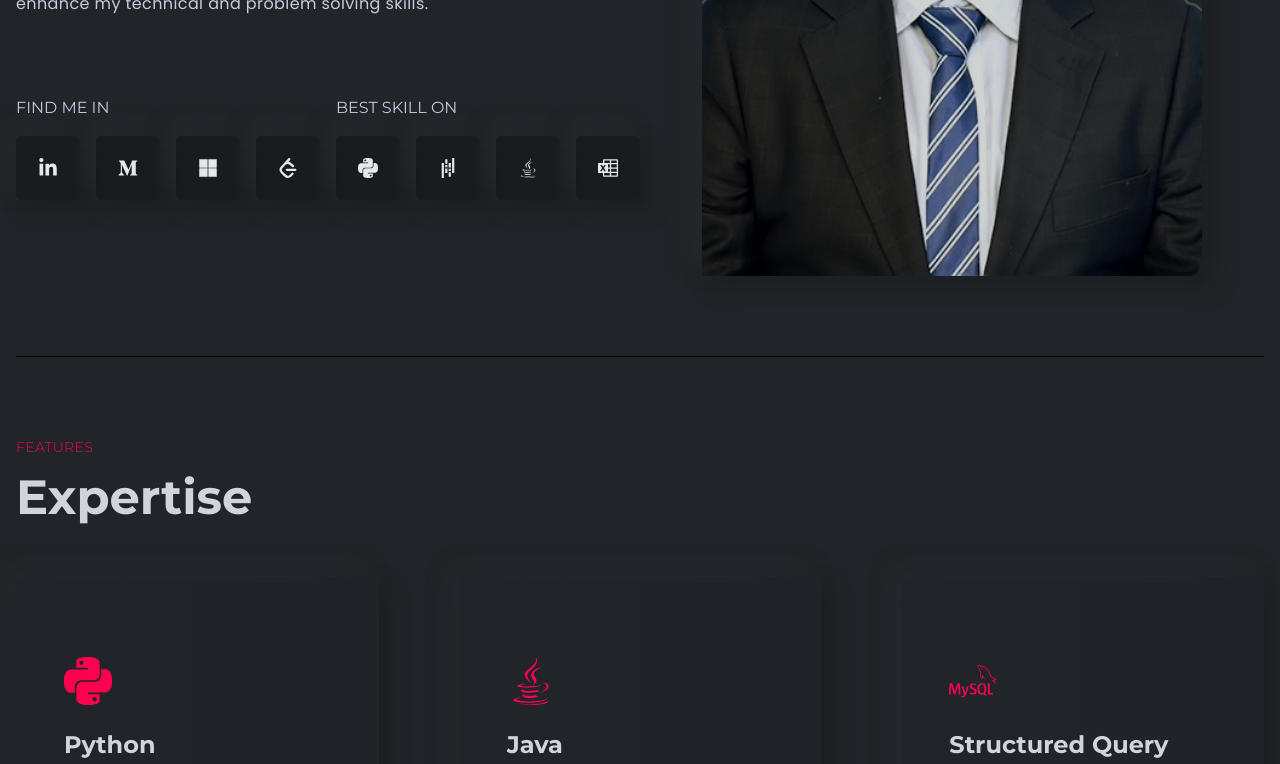
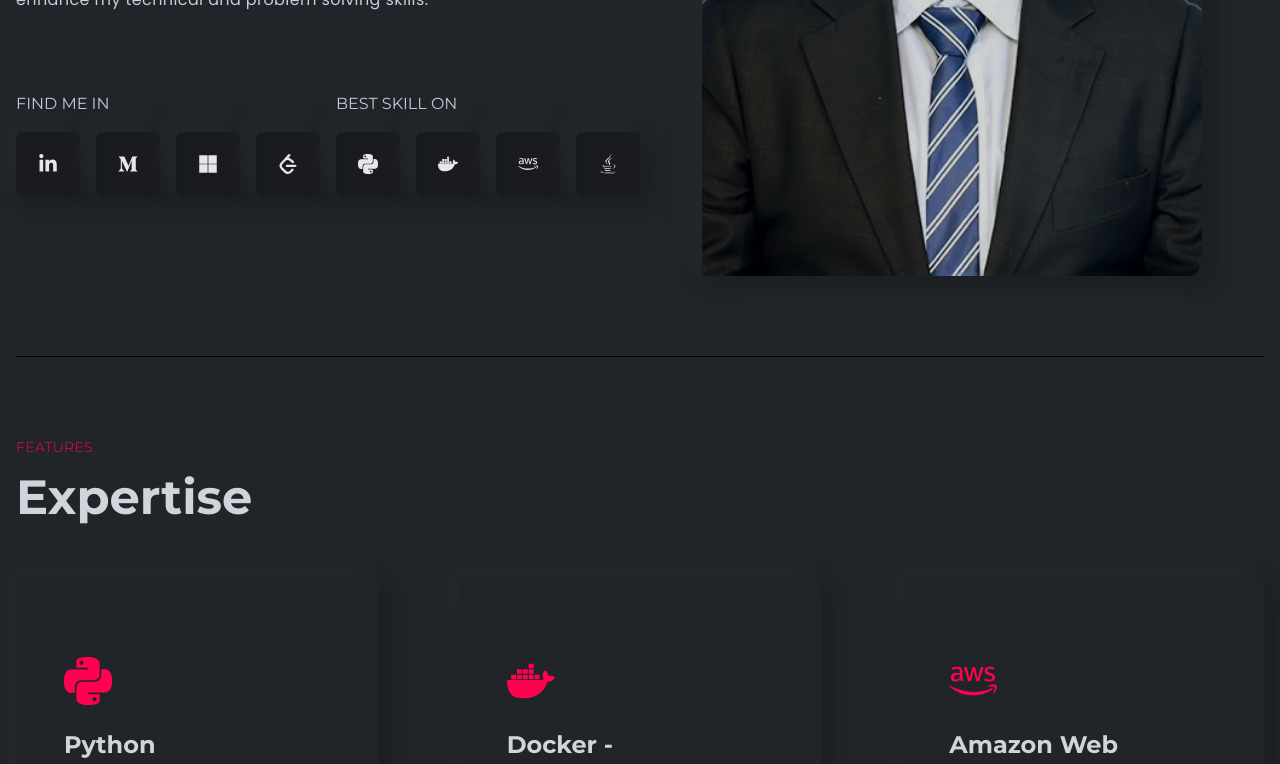
Before and after one commit to TanushMM/tanushmm.github.io, a React (Create React App) app: page / in a window 1280 px wide. Shown: the part 540-1304 px from the top of the page. Built offline with nearby package versions, Linux system fonts and the light colour scheme.

Commit message:
Modified LeftBanner, Features, Achievement, Resume, Skills

```diff
--- a/src/components/banner/LeftBanner.js
+++ b/src/components/banner/LeftBanner.js
@@ -1,11 +1,11 @@
 import React from 'react'
 import { useTypewriter, Cursor } from "react-simple-typewriter";
 import { FaLinkedinIn, FaMicrosoft, FaMediumM } from "react-icons/fa";
-import { SiJava, SiPandas, SiPython, SiMicrosoftexcel, SiLeetcode} from "react-icons/si";
+import { SiJava, SiPython, SiLeetcode, SiDocker, SiAmazonaws } from "react-icons/si";
 
 const LeftBanner = () => {
   const [text] = useTypewriter({
-      words: ["Data Science Enthusiast.", "Finance and Stock Market Enthusiast."],
+    words: ["Data Science Enthusiast.", "Cloud and MLOps Enthusiast.", "Finance and Stock Market Enthusiast."],
     loop: true,
     typeSpeed: 20,
     deleteSpeed: 10,
@@ -14,7 +14,7 @@ const LeftBanner = () => {
   return (
     <div className="w-full lgl:w-1/2 flex flex-col gap-20">
       <div className="flex flex-col gap-5">
-        <h4 className=" text-lg font-normal">WELCOME TO MY WORLD</h4>
+        {/* <h4 className=" text-lg font-normal">WELCOME TO MY WORLD</h4> */}
         <h1 className="text-6xl font-bold text-white">
           Hi, I'm <span className="text-designColor capitalize">Tanush Modem Mahesh</span>
         </h1>
@@ -65,13 +65,13 @@ const LeftBanner = () => {
               <a href="https://www.python.org/" target="_blank"><SiPython /></a>
             </span>
             <span className="bannerIcon">
-              <a href="https://pypi.org/project/pandas/" target="_blank"><SiPandas /></a>
+              <a href="https://www.docker.com/" target="_blank"><SiDocker /></a>
+            </span>
+            <span className="bannerIcon">
+              <a href="https://aws.amazon.com/" target="_blank"><SiAmazonaws /></a>
             </span>
             <span className="bannerIcon">
               <a href="https://en.wikipedia.org/wiki/Java_(programming_language)" target="_blank"><SiJava /></a>
-            </span>
-            <span className="bannerIcon">
-              <a href="https://en.wikipedia.org/wiki/Microsoft_Excel" target="_blank"><SiMicrosoftexcel /></a>
             </span>
           </div>
         </div>
--- a/src/components/features/Features.js
+++ b/src/components/features/Features.js
@@ -1,5 +1,5 @@
 import React from 'react'
-import { SiVisualstudiocode, SiGithub, SiLeetcode, SiMysql, SiJava, SiPython } from "react-icons/si";
+import { SiVisualstudiocode, SiGithub, SiLeetcode, SiMysql, SiJava, SiPython, SiAmazonaws, SiDocker } from "react-icons/si";
 import Title from '../layouts/Title';
 import Card from './Card';
 
@@ -13,9 +13,23 @@ const Features = () => {
       <div className="grid grid-cols-1 md:grid-cols-2 xl:grid-cols-3 gap-6 xl:gap-20">
         <Card
           title="Python"
-          des=" Skilled in utilizing Python libraries (NumPy, Pandas, etc.)
+          des="Skilled in utilizing Python libraries (NumPy, Pandas, etc.)
           for data analysis, manipulation, and machine learning model development."
           icon={<SiPython />}
+        />
+        <Card
+          title="Docker - Containerization"
+          des="Proficient in using Docker for containerizing
+          applications, streamlining development workflows, and enhancing deployment consistency."
+          icon={<SiDocker />}
+        />
+        <Card
+          title="Amazon Web Services [S3, EC2, Elastic Beanstalk, ECR, ECS, CodePipelines]"
+          des="Skilled in leveraging AWS services for scalable cloud solutions.
+          Experienced with S3 for object storage, EC2 for compute resources,
+          Elastic Beanstalk for application deployment, ECR for container registry management,
+          ECS for container orchestration, and CodePipeline for continuous integration and delivery."
+          icon={<SiAmazonaws />}
         />
         <Card
           title="Java"
--- a/src/components/resume/Achievement.js
+++ b/src/components/resume/Achievement.js
@@ -54,7 +54,7 @@ const Achievement = () => {
           <ResumeCard
             title="Excel Essential Training"
             subTitle="LinkedIn Learning"
-            result="August 2024"
+            result="August 2023"
             des="Completed Excel Essential Training by LinkedIn Learning in August 2023,
             gaining proficiency in data analysis, visualization,
             and advanced spreadsheet functions."
--- a/src/components/resume/Resume.js
+++ b/src/components/resume/Resume.js
@@ -18,7 +18,7 @@ const Resume = () => {
         <Title title="" des="My Resume" />
         <button
           className="text-xl uppercase text-designColor font-semibold mt-1 px-4 py-2 rounded-lg bg-red-50 text-white hover:bg-red-300">
-          <a href="https://drive.google.com/file/d/1_mM-8aLn_W-C2IdDLl4CcrL68beXskIu/view?usp=sharing" target="_blank">Download my Resume</a>
+          <a href="https://drive.google.com/file/d/1EcnuYkHtXamYAaok__1TJnDvQAqgG63n/view?usp=sharing" target="_blank">Download my Resume</a>
         </button>
       </div>
       <div>
--- a/src/components/resume/Skills.js
+++ b/src/components/resume/Skills.js
@@ -18,42 +18,18 @@ const Skills = () => {
         <div className="flex flex-col gap-6">
           <div className="overflow-x-hidden">
             <p className="text-base uppercase font-medium">Python - Data Science</p>
-            {/* <span className="w-full h-2 bgOpacity rounded-md inline-flex mt-2">
-              <motion.span
-                initial={{ x: "-100%", opacity: 0 }}
-                animate={{ x: 0, opacity: 1 }}
-                transition={{ duration: 0.5, delay: 0.5 }}
-                className="w-[80%] h-full bg-gradient-to-r from-blue-600 via-pink-500 to-red-500 rounded-md relative"
-              >
-                <span className="absolute -top-7 right-0">80%</span>
-              </motion.span>
-            </span> */}
           </div>
           <div className="overflow-x-hidden">
             <p className="text-base uppercase font-medium">SciKit Learn - Python ML Library</p>
-            {/* <span className="w-full h-2 bgOpacity rounded-md inline-flex mt-2">
-              <motion.span
-                initial={{ x: "-100%", opacity: 0 }}
-                animate={{ x: 0, opacity: 1 }}
-                transition={{ duration: 0.5, delay: 0.5 }}
-                className="w-[75%] h-full bg-gradient-to-r from-blue-600 via-pink-500 to-red-500 rounded-md relative"
-              >
-                <span className="absolute -top-7 right-0">75%</span>
-              </motion.span>
-            </span> */}
+          </div>
+          <div className="overflow-x-hidden">
+            <p className="text-base uppercase font-medium">Docker - Containerization</p>
+          </div>
+          <div className="overflow-x-hidden">
+            <p className="text-base uppercase font-medium">AWS (S3, EC2, Elastic Beanstalk, ECR, ECS, CodePipelines)</p>
           </div>
           <div className="overflow-x-hidden">
             <p className="text-base uppercase font-medium">Java - Data Structures and Algorithms</p>
-            {/* <span className="w-full h-2 bgOpacity rounded-md inline-flex mt-2">
-              <motion.span
-                initial={{ x: "-100%", opacity: 0 }}
-                animate={{ x: 0, opacity: 1 }}
-                transition={{ duration: 0.5, delay: 0.5 }}
-                className="w-[80%] h-full bg-gradient-to-r from-blue-600 via-pink-500 to-red-500 rounded-md relative"
-              >
-                <span className="absolute -top-7 right-0">80%</span>
-              </motion.span>
-            </span> */}
           </div>
           <div className="overflow-x-hidden">
             <p className="text-base uppercase font-medium">Microsoft Excel</p>
```
Lines whose indentation alone changed are shown as unchanged.
